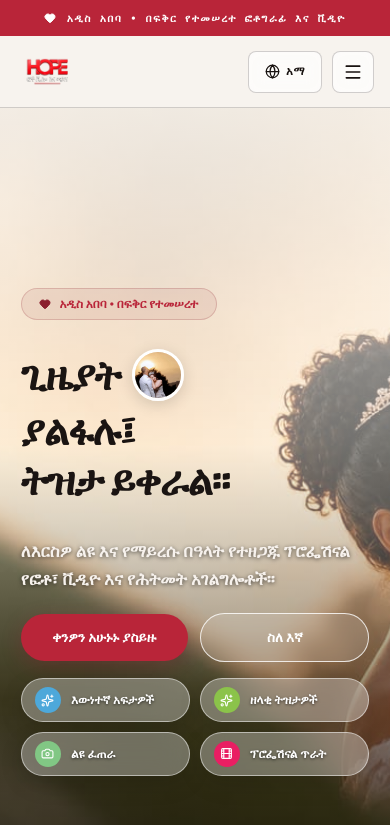
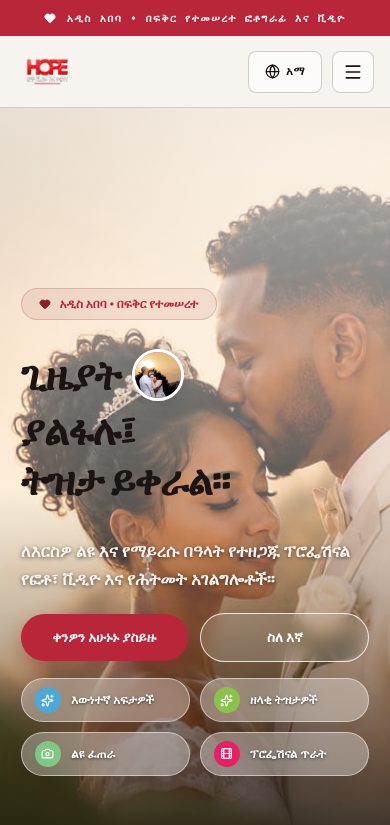
Before and after one commit to crossdagifx1/hope-photo-velo, a React (Vite) app: page / in a window 390 px wide. Shown: the top 825 px of the page. Built offline with nearby package versions, Linux system fonts and the light colour scheme; a web font is replaced by a local one.

Commit message:
Fix couple photo framing and position on mobile hero view

```diff
--- a/src/styles.css
+++ b/src/styles.css
@@ -325,7 +325,7 @@ img { display:block; max-width:100%; }
     width: 100%;
     height: 100%;
     background-size: cover;
-    background-position: 52% 10%;
+    background-position: 82% 10%;
     z-index: 1;
   }
   .hero-bg-overlay {
@@ -337,10 +337,10 @@ img { display:block; max-width:100%; }
     height: 100%;
     background: linear-gradient(
       180deg,
-      rgba(251, 248, 243, 0.85) 0%,
-      rgba(251, 248, 243, 0.45) 40%,
-      rgba(20, 15, 13, 0.45) 70%,
-      rgba(15, 10, 8, 0.78) 100%
+      rgba(251, 248, 243, 0.72) 0%,
+      rgba(251, 248, 243, 0.35) 45%,
+      rgba(20, 15, 13, 0.45) 75%,
+      rgba(15, 10, 8, 0.82) 100%
     );
     z-index: 2;
   }
```
